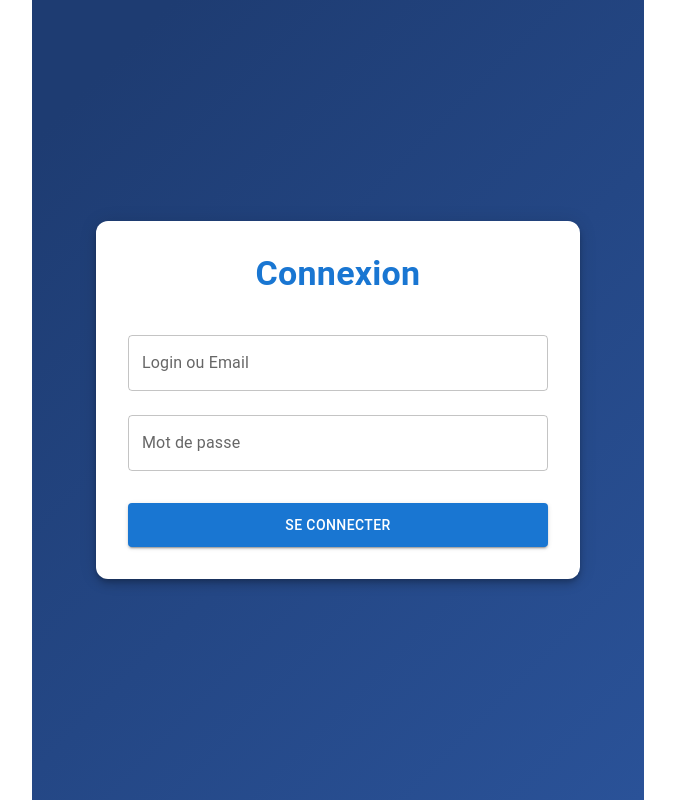
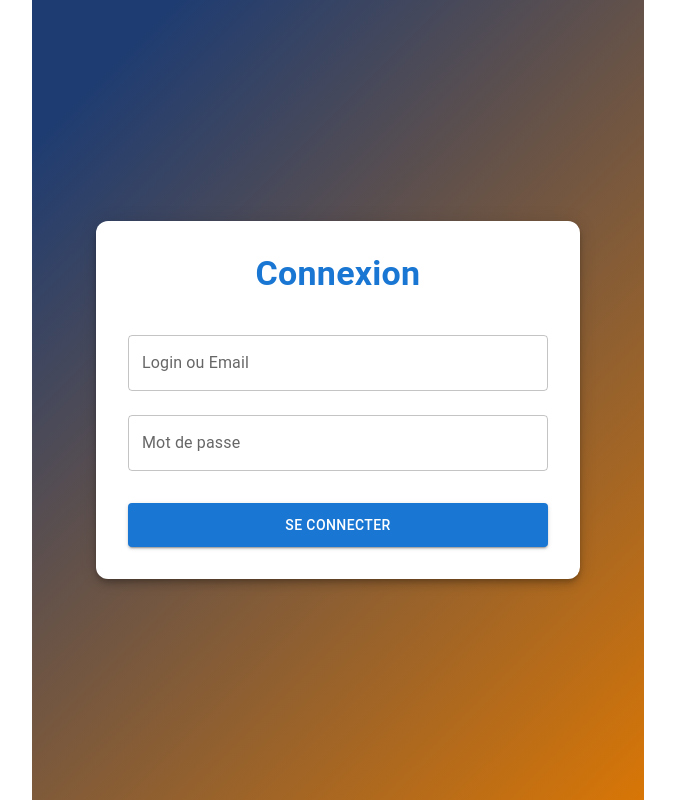
Before and after one commit to GALLOBaidy/appliCesi, a React (Vite) app in the folder frontend/backoffice/: page / in a window 1280 px wide. Shown: the whole page, without its empty margins (334-1009 px from the left). Built offline with nearby package versions, Linux system fonts and the light colour scheme.

Commit message:
Voyons les modifs

```diff
--- a/frontend/backoffice/src/pages/Login.jsx
+++ b/frontend/backoffice/src/pages/Login.jsx
@@ -46,7 +46,7 @@ export default function Login() {
         display: "flex",
         justifyContent: "center",
         alignItems: "center",
-        background: "linear-gradient(135deg, #1e3c72 10%, #2a5298 100%)", // joli fond
+        background: "linear-gradient(135deg, #1e3c72 10%, #d87606 100%)", // joli fond
         padding: "0 32px 0 32px",
       }}
     >
```
Also changed, not shown: 2 other files (tests, documents, lock files or other folders).
